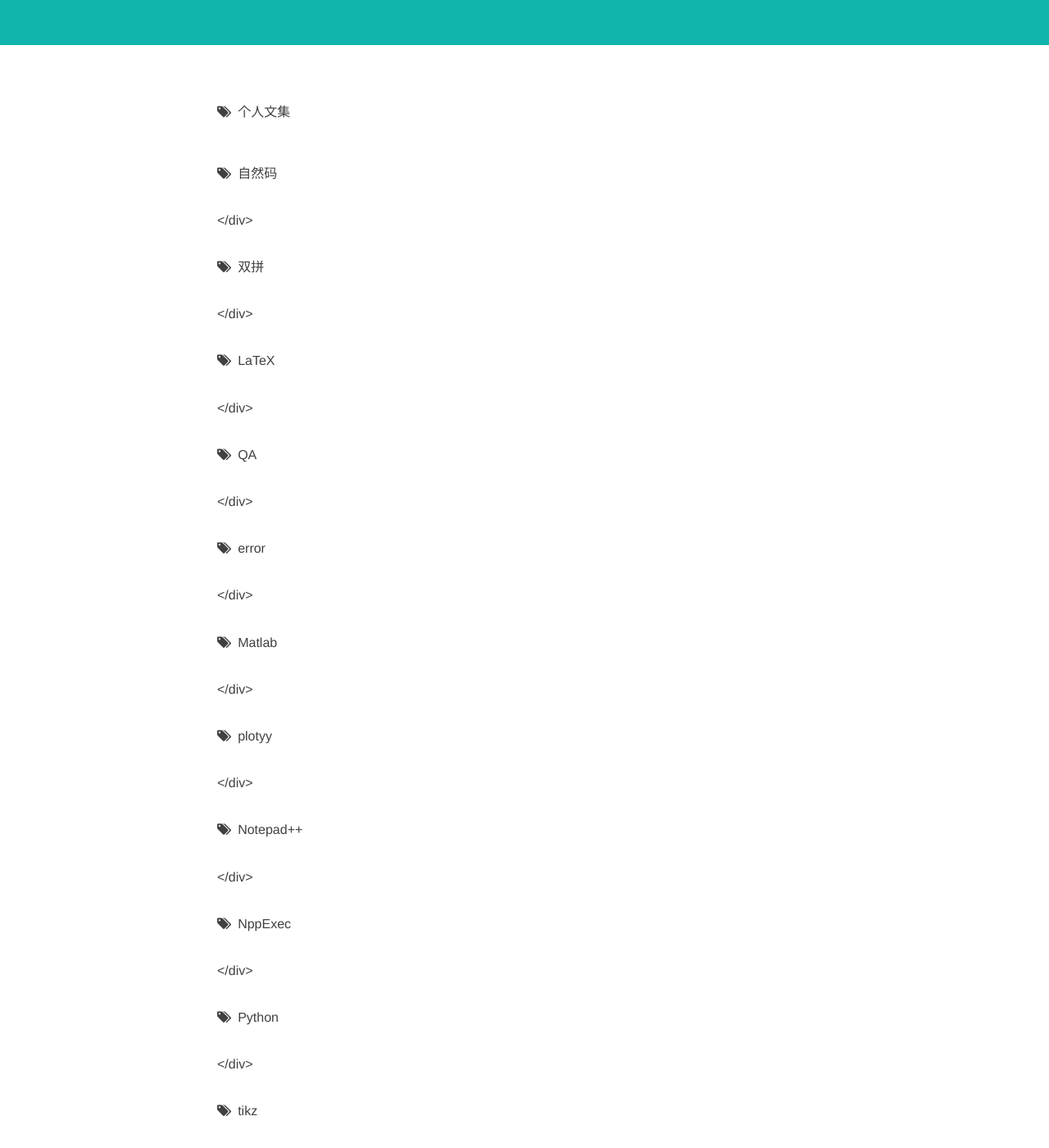
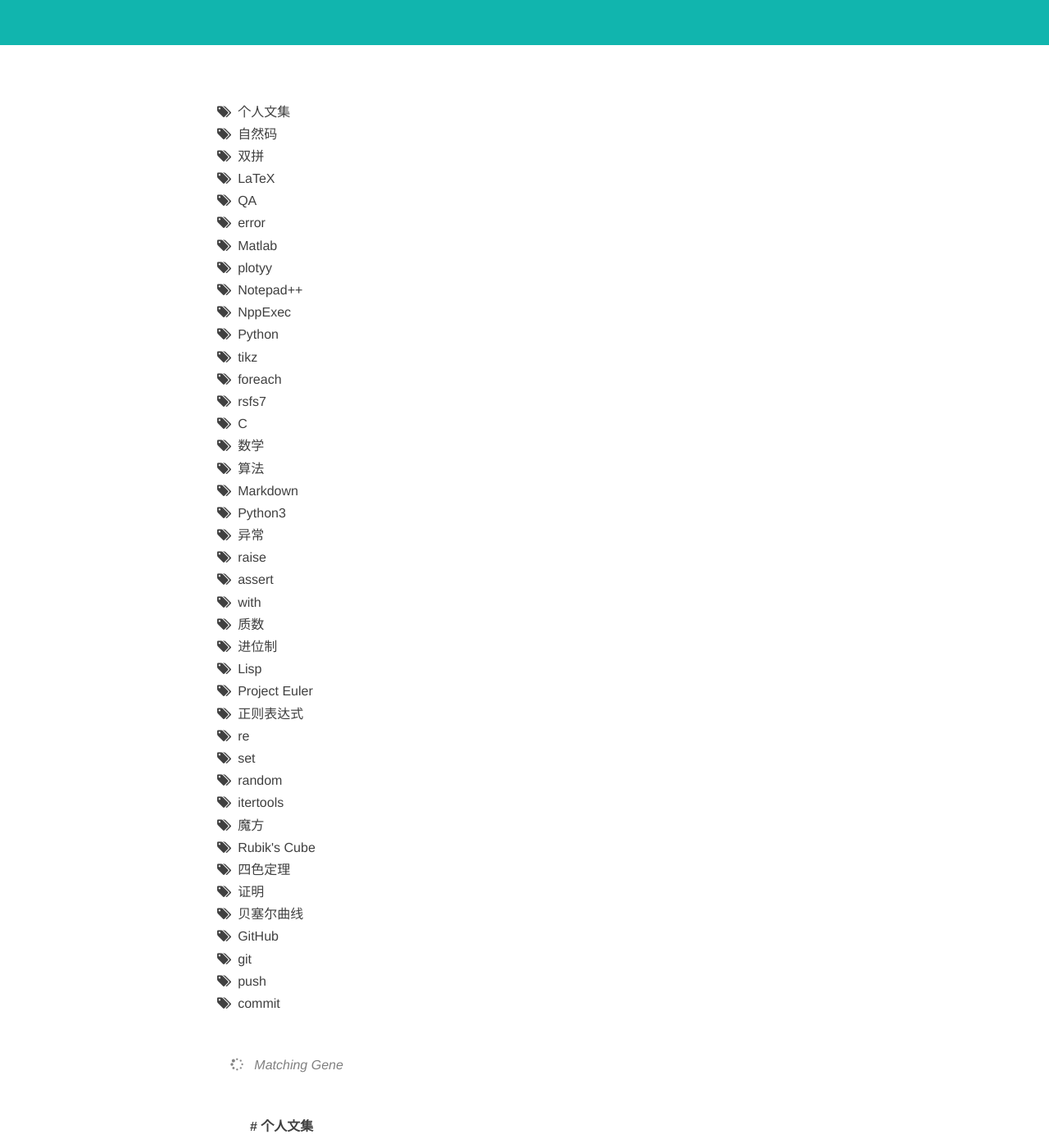
Before and after one commit to ceares/ceares.github.io, a Jekyll site: the page built from tags.md, in a window 1280 px wide and 1400 px high, scrolled down 373 px. Shown: the whole window at 82% size. Built offline with Jekyll 4.4.1, drawn with Linux system fonts in a browser that asks for light colours; nearby versions of some CDN libraries; library files that are not in the unit come from our copies; some of the changed text lies outside the part shown.

Commit message:
from sp3

```diff
--- a/tags.md
+++ b/tags.md
@@ -7,9 +7,8 @@
 
 <div id='tag_cloud' style="margin:0.5in 0em;font-weight: normal;text-align:justify;text-align-last:left">
 {% for tag in site.tags %}
-<div style="width=10em;margin-right:1em">
+<div style="width:10em;margin-right:1em">
 <a href="#{{ tag[0] }}" title="{{ tag[0] }}" rel="{{ tag[1].size }}"><i class="fa fa-tags">&nbsp;&nbsp;</i>{{ tag[0] }}</a></div>
-</div>
 {% endfor %}
 </div>
 
```
